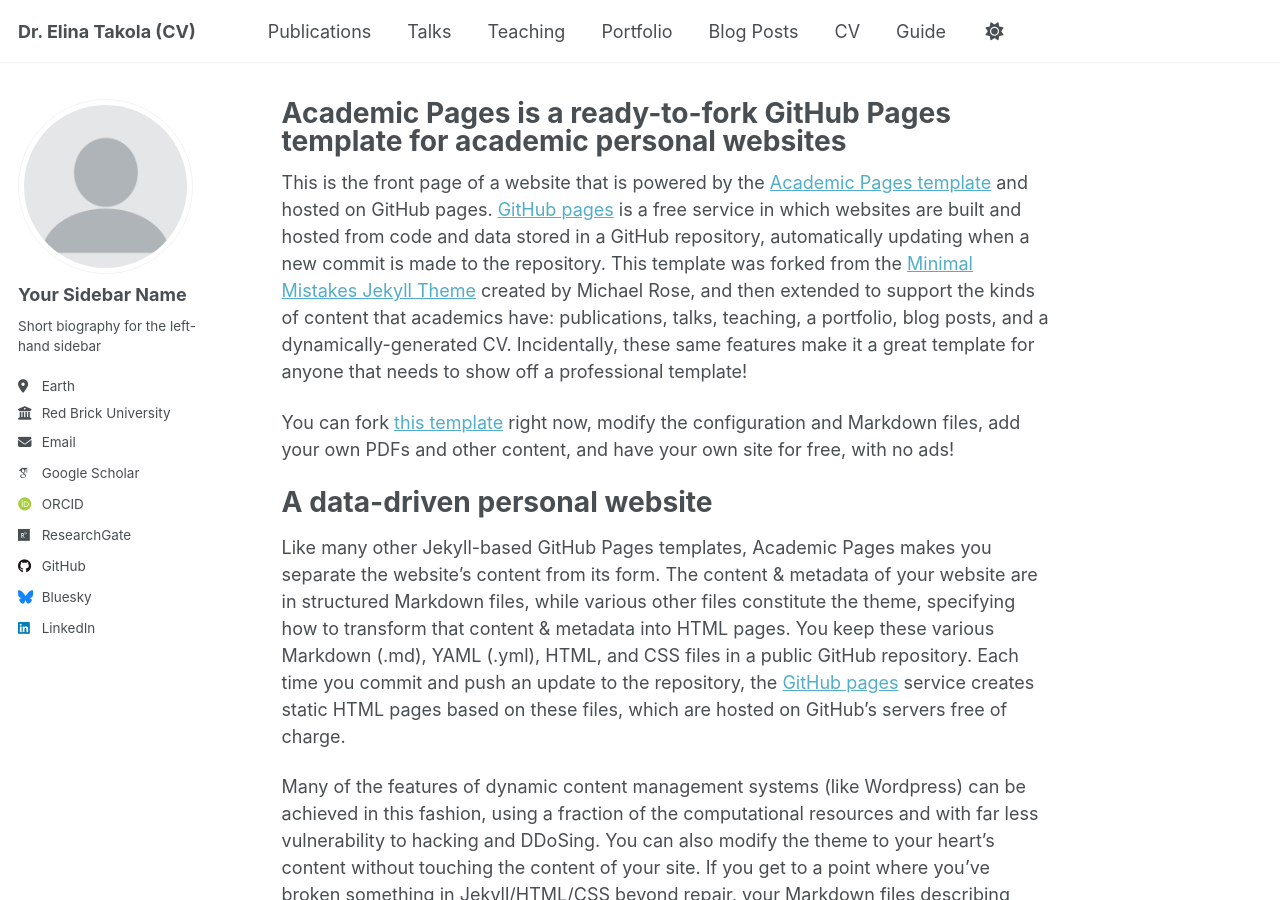
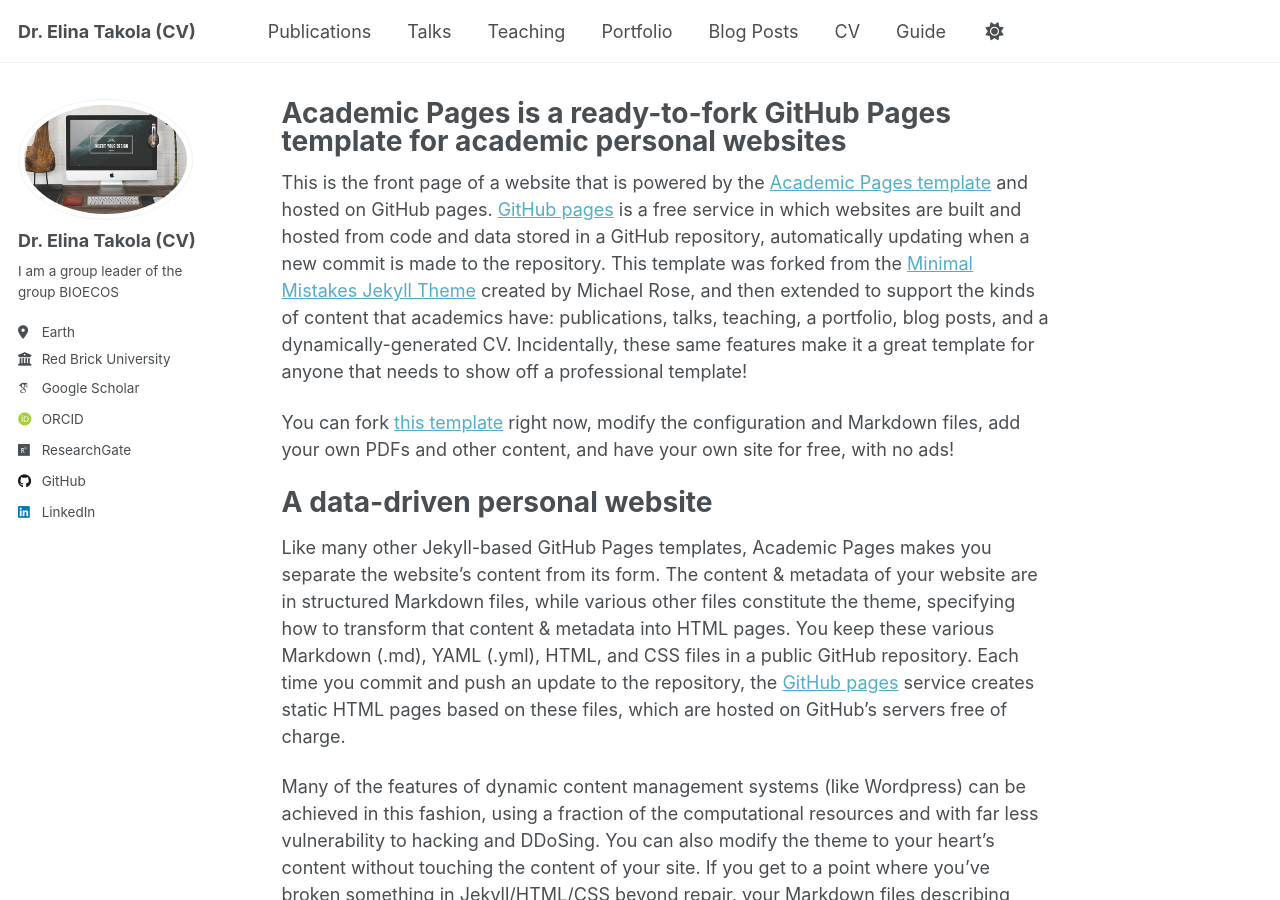
Before and after one commit to ETakola/drelinatakola.github.io, a Jekyll site: the page built from _pages/about.md, in a window 1280 px wide and 900 px high. Built offline with Jekyll 4.4.1, drawn with Linux system fonts in a browser that asks for light colours; some web fonts are replaced; a script that is not in the unit is left out.

Commit message:
Update _config.yml

```diff
--- a/_config.yml
+++ b/_config.yml
@@ -22,14 +22,14 @@ repository               : "academicpages/drelinatakola.github.io"
 #               Additional customization can be done by editing /_includes/author-profile.html
 author:
   # Biographic information
-  avatar           : "profile.png"
-  name             : "Your Sidebar Name"
+  avatar           : "foo-bar-identity-th.jpg"
+  name             : "Dr. Elina Takola (CV)"
   pronouns         : # example: "she/her"
-  bio              : "Short biography for the left-hand sidebar"
+  bio              : "I am a group leader of the group BIOECOS"
   location         : "Earth"
   employer         : "Red Brick University"
   uri              : # URL
-  email            : "none@example.org"
+  email            : #"e"
 
   # Academic websites
   academia         : # URL
@@ -52,7 +52,7 @@ author:
 
   # Social media
   artstation       : # Username
-  bluesky          : "bsky.app" # Replace this with you Bluesky username
+  bluesky          : #"bsky.app" # Replace this with you Bluesky username
   facebook         : # Username
   flickr           : # Username
   foursquare       : # Username
```
